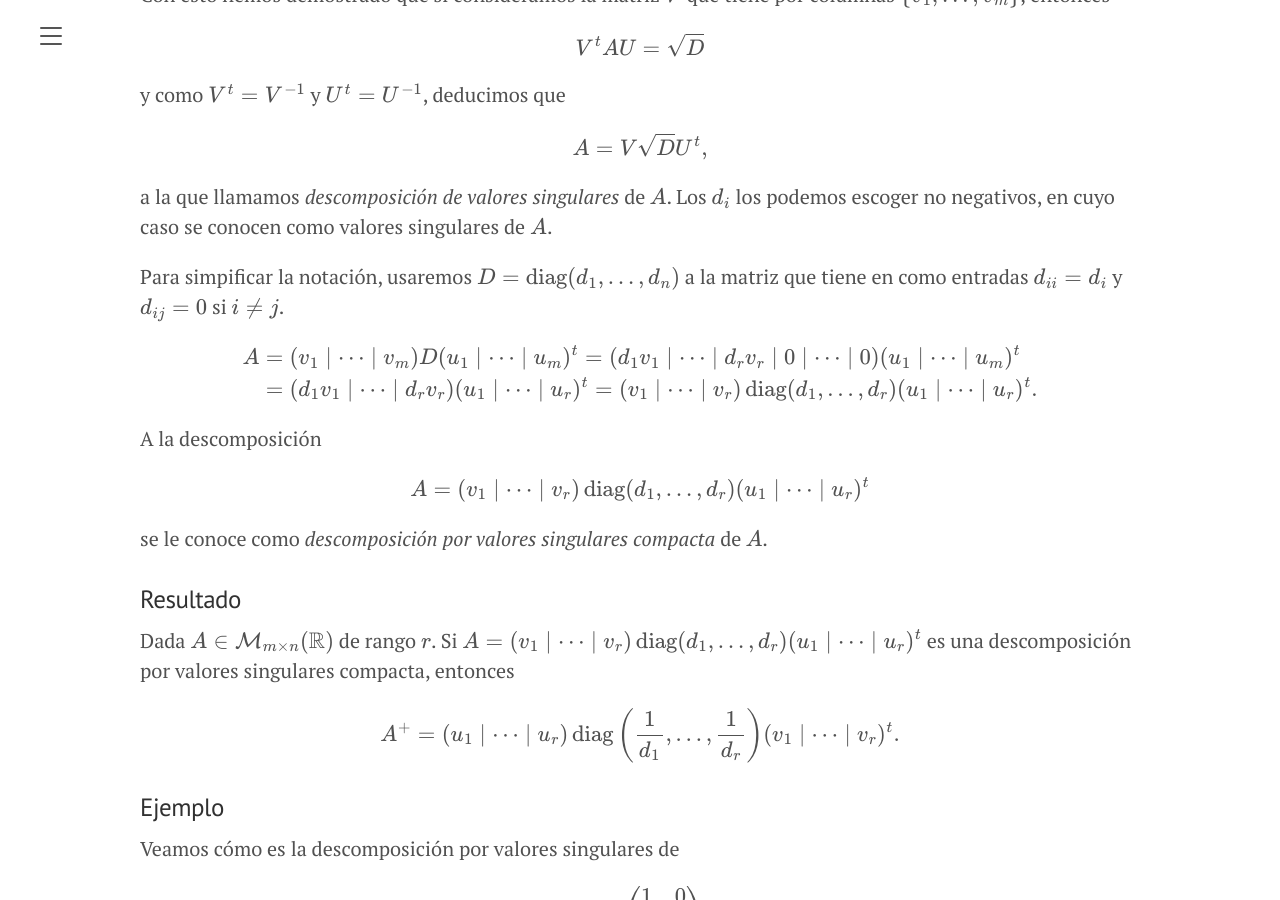
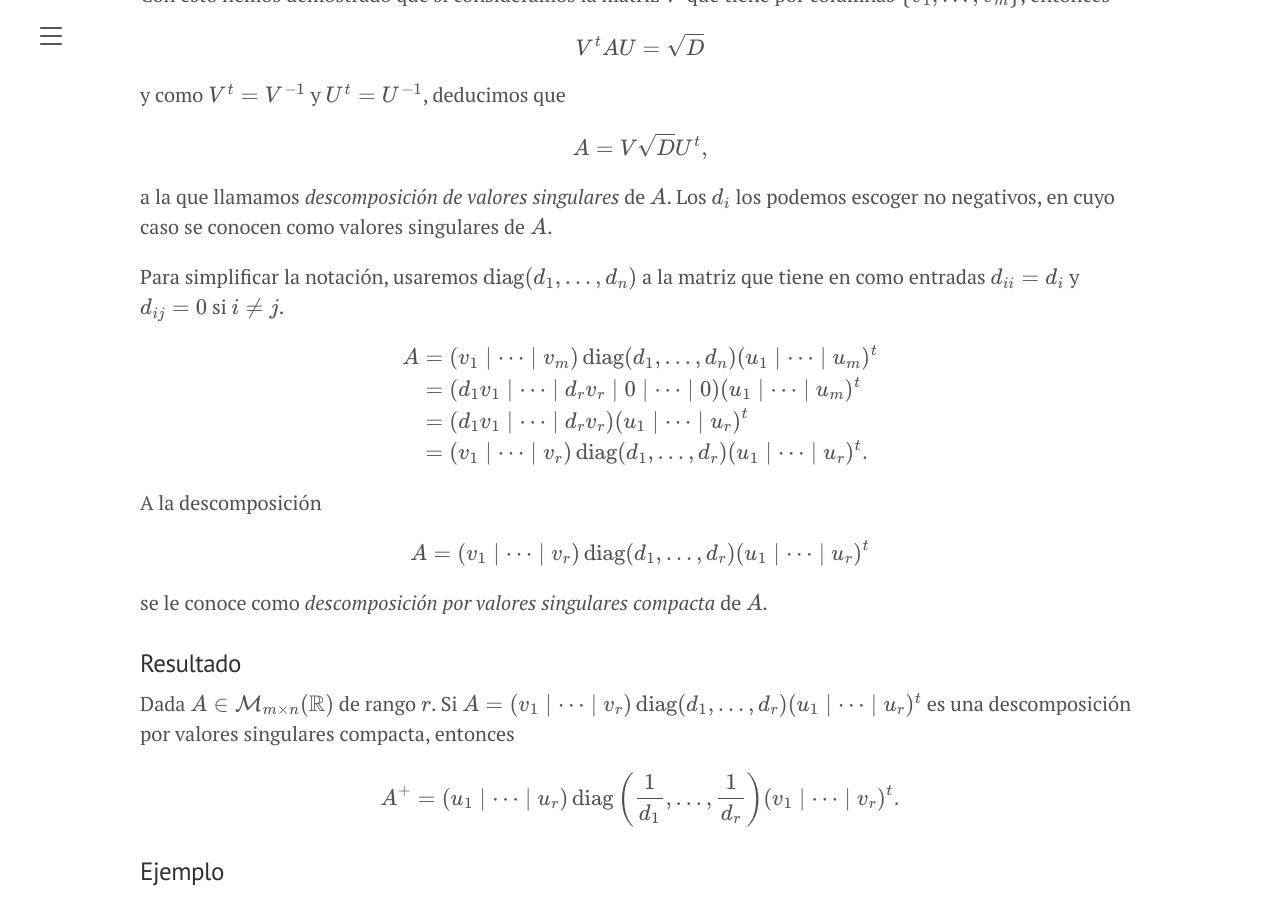
Before and after one commit to pedritomelenas/Algebra-Lineal, a Jekyll site: the page built from 6-descomposicion-diagonalizacion.md, in a window 1280 px wide and 900 px high, scrolled down 14388 px. Built offline with Jekyll 4.4.1, drawn with Linux system fonts in a browser that asks for light colours.

Commit message:
corrección errata

```diff
--- a/6-descomposicion-diagonalizacion.md
+++ b/6-descomposicion-diagonalizacion.md
@@ -639,12 +639,14 @@ $$
 
 a la que llamamos *descomposición de valores singulares* de $A$. Los $d_i$ los podemos escoger no negativos, en cuyo caso se conocen como valores singulares de $A$.
 
-Para simpificar la notación, usaremos $D=\operatorname{diag}(d_1,\dots,d_n)$ a la matriz que tiene en como entradas $d_{ii}=d_i$ y $d_{ij}=0$ si $i\neq j$.
+Para simplificar la notación, usaremos $\operatorname{diag}(d_1,\dots,d_n)$ a la matriz que tiene en como entradas $d_{ii}=d_i$ y $d_{ij}=0$ si $i\neq j$.
 
 $$
 \begin{aligned}
-A & =(v_1\mid \dots \mid v_m) D (u_1\mid\dots \mid u_m)^t = (d_1v_1\mid \dots \mid d_r v_r \mid 0 \mid \dots \mid 0) (u_1 \mid \dots \mid u_m)^t \\
-& = (d_1v_1\mid\dots \mid d_rv_r)(u_1\mid \dots \mid u_r)^t = (v_1\mid\dots \mid v_r) \operatorname{diag}(d_1,\dots,d_r) (u_1\mid \dots \mid u_r)^t.
+A & =(v_1\mid \dots \mid v_m) \operatorname{diag}(d_1,\dots,d_n) (u_1\mid\dots \mid u_m)^t \\
+& = (d_1v_1\mid \dots \mid d_r v_r \mid 0 \mid \dots \mid 0) (u_1 \mid \dots \mid u_m)^t \\
+& = (d_1v_1\mid\dots \mid d_rv_r)(u_1\mid \dots \mid u_r)^t \\
+& = (v_1\mid\dots \mid v_r) \operatorname{diag}(d_1,\dots,d_r) (u_1\mid \dots \mid u_r)^t.
 \end{aligned}
 $$
 
```
